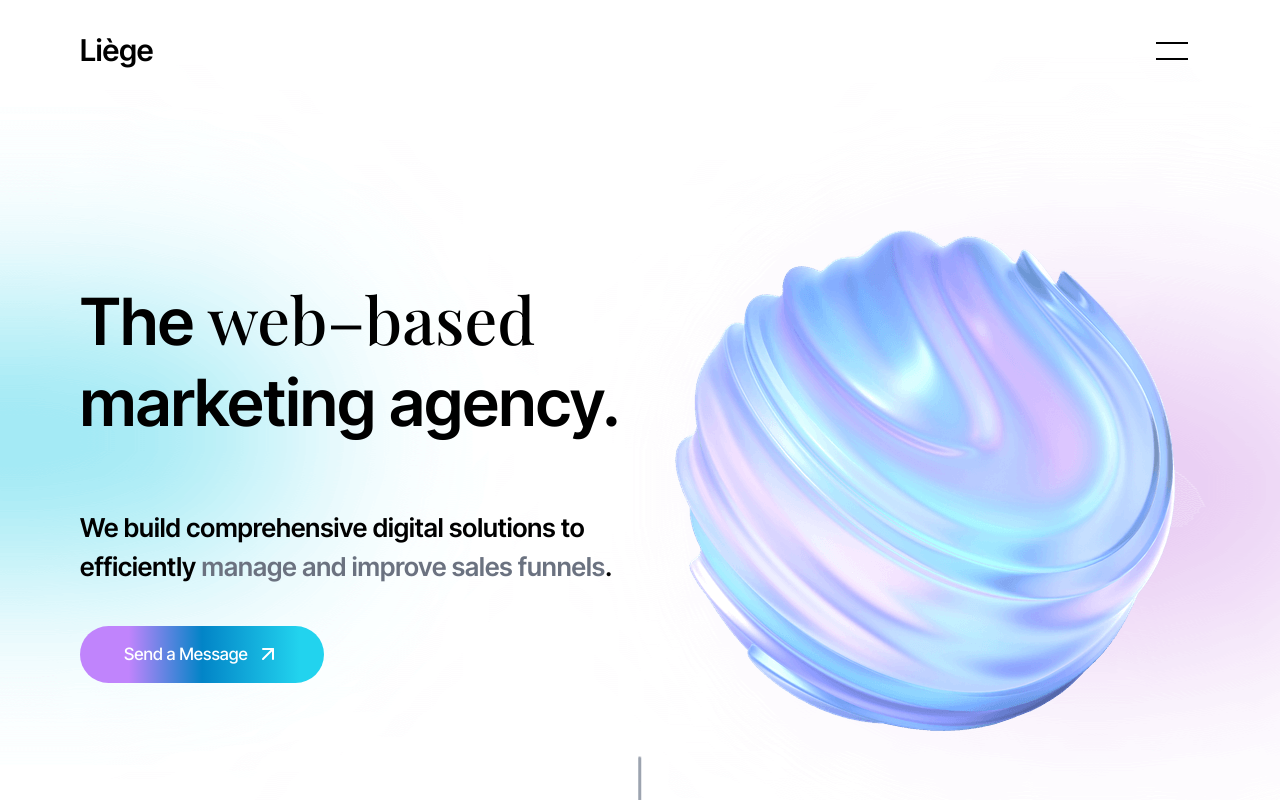
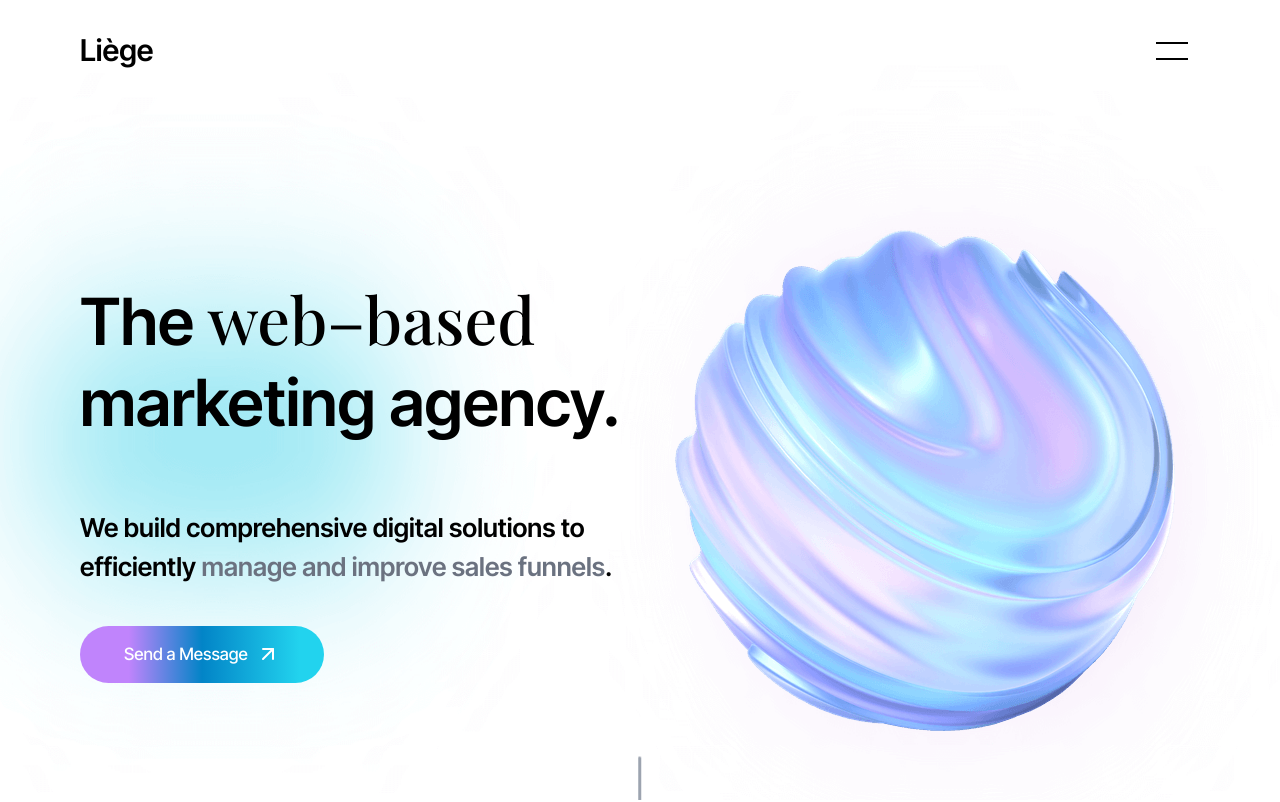
Before and after one commit to skupta12/Marketing-Agency, a Next.js app: page / in a window 1280 px wide. Shown: the top 802 px of the page. Built offline with nearby package versions, Linux system fonts and the light colour scheme; a web font is replaced by a local one.

Commit message:
gradients fix

```diff
--- a/src/components/Hero.tsx
+++ b/src/components/Hero.tsx
@@ -7,25 +7,41 @@ const Hero = () => {
 
   return (
     <section className="lg:pb-[200px] pb-16 overflow-hidden relative">
-
-      <div className="gradient absolute bg-no-repeat bg-center w-full h-full -z-[1] sm:block hidden"/>
-      <div className="gradient-mobile absolute bg-no-repeat bg-top w-full h-full -z-[1] sm:hidden block"/>
+      <Image
+        src={"/gradient.png"}
+        fill
+        alt="hero gradient"
+        className="absolute bg-no-repeat bg-center w-full h-full -z-[1]"
+      />
+        {/* <Image
+        src={"/gradient-mobile.png"}
+        fill
+        alt="hero gradient"
+        className="sm:hidden block absolute bg-no-repeat bg-center w-full h-full -z-[1]"
+      /> */}
 
       <MaxWidthWrapper>
         <div className="lg:pt-[230px] pt-[150px] relative">
           <div className="grid grid-cols-12 gap-y-12 lg:gap-y-7 gap-x-5 lg:place-items-center">
             <div className="lg:col-span-6 col-span-12">
               <div className="hero-text mb-10">
-                <h1 data-aos="fade-right" data-aos-duration="600"
-                className="lg:text-[65px] md:text-[55px] text-[40px] font-semibold leading-tight">
+                <h1
+                  data-aos="fade-right"
+                  data-aos-duration="600"
+                  className="lg:text-[65px] md:text-[55px] text-[40px] font-semibold leading-tight"
+                >
                   The{" "}
                   <span className={`font-medium ${playfair.className}`}>
                     web–based
                   </span>{" "}
                   marketing agency.
                 </h1>
-                <p data-aos="fade-right" data-aos-delay="200" data-aos-duration="600"
-                className="lg:mt-16 mt-10 font-semibold lg:text-[26px] text-[24px]">
+                <p
+                  data-aos="fade-right"
+                  data-aos-delay="200"
+                  data-aos-duration="600"
+                  className="lg:mt-16 mt-10 font-semibold lg:text-[26px] text-[24px]"
+                >
                   We build comprehensive digital solutions to efficiently{" "}
                   <span className="text-gray-500">
                     manage and improve sales funnels
@@ -37,7 +53,8 @@ const Hero = () => {
             </div>
             <div className="lg:col-span-6 col-span-12">
               <Image
-                data-aos="zoom-in" data-aos-duration="600"
+                data-aos="zoom-in"
+                data-aos-duration="600"
                 width={500}
                 height={500}
                 src="/hero.png"
@@ -46,7 +63,7 @@ const Hero = () => {
             </div>
           </div>
           <div data-aos="fade-in" className="relative lg:block hidden">
-              <span className="hscroll-line"></span>
+            <span className="hscroll-line"></span>
           </div>
         </div>
       </MaxWidthWrapper>
```
